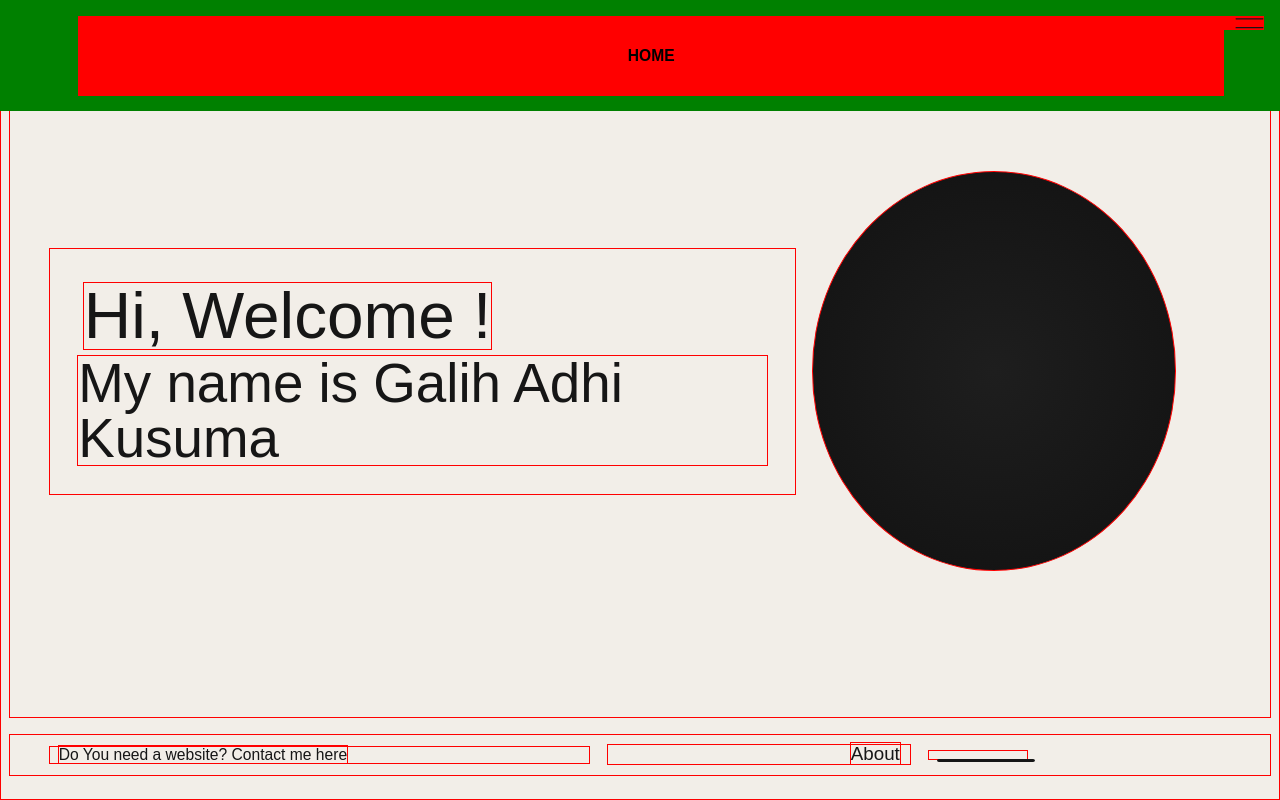
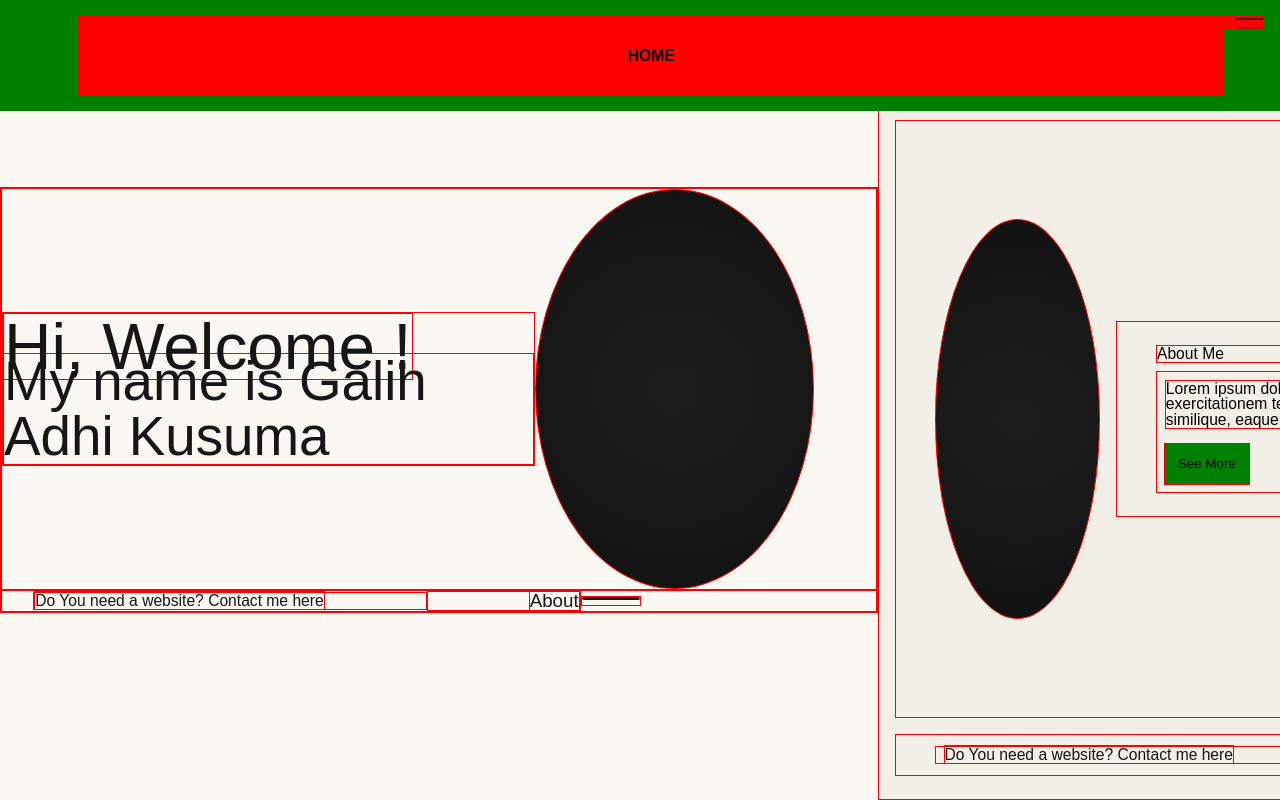
Before and after one commit to NoxturneDev/personal-portfolio-website, a React (Create React App) app: page / in a window 1280 px wide. Built offline with nearby package versions, Linux system fonts and the light colour scheme; a web font is replaced by a local one.

Commit message:
before fully rewrite

```diff
--- a/src/components/ScrollWrapper.jsx
+++ b/src/components/ScrollWrapper.jsx
@@ -111,7 +111,7 @@ function ScrollWrapper({ children }) {
         <>
             <Menu page={page} />
             <div
-                className="scroll-wrapper container-flex-l"
+                className="scroll-wrapper"
                 ref={wrapper}
             >
                 {children}
--- a/src/components/style/_scroll-wrapper.scss
+++ b/src/components/style/_scroll-wrapper.scss
@@ -1,4 +1,6 @@
 .scroll-wrapper {
+    @include flex(flex-start, center);
+
     background-color: $light-100;
     width: 100vw;
     height: 100vh;
@@ -7,9 +9,11 @@
     * {
         border: $debug;
     }
-}
 
-.page-wrapper {
+    // Content wrapper for each content
+    .content-wrapper{
+        @include flexCol(flex-start, center);
+
         min-width: 100vw;
         height: 100%;
         padding: 1em 0.5em;
@@ -19,9 +23,10 @@
             margin: 0.5em;
         }
 
-    .page-content {
+        .content {
             width: 100%;
             flex-grow: 1;
             padding: 0 2em;
         }
     }
+}
--- a/src/pages/landing-page/Main.jsx
+++ b/src/pages/landing-page/Main.jsx
@@ -5,7 +5,6 @@ import Sphere from '../../components/Sphere'
 import ScrollWrapper from '../../components/ScrollWrapper'
 import Footer from '../../components/Footer'
 import AboutOverlay from './AboutOverlay'
-import { useEffect } from 'react'
 
 function Main() {
   const [overlay, setOverlay] = useState(false)
@@ -22,8 +21,9 @@ function Main() {
 
   return (
     <ScrollWrapper>
-      <div className="container-flex-col page-wrapper" data-page="HOME">
-        <div className="page-content welcome-page-content">
+      {/* SCROLL SNAP CONTENT */}
+      <div className="landing-page-content-wrapper" data-page="HOME">
+        <div className="content content-welcome">
           <div className="title-wrapper">
             <motion.h1
               className='welcome-page-title container-flex'
@@ -51,9 +51,10 @@ function Main() {
         <Footer />
       </div>
 
-      <div className="container-flex-col page-wrapper" data-page="HOME">
+      {/* SCROLL SNAP CONTENT */}
+      <div className="container-flex-col content-wrapper" data-page="HOME">
         <AboutOverlay overlayState={handleOverlay} />
-        <div className="page-content about-page-content">
+        <div className="content content-aboutme">
           <Sphere />
           <div className="about-text-wrapper">
             <div className="about-text-header header">
--- a/src/pages/style/_landing-page.scss
+++ b/src/pages/style/_landing-page.scss
@@ -1,4 +1,4 @@
-.welcome-page-content {
+.content-welcome {
     @include flex(flex-start, center);
 
     .title-wrapper {
@@ -34,7 +34,7 @@
 
 
 // ABOUT PAGE
-.about-page-content {
+.content-aboutme {
     @include flex(center, center);
     overflow: hidden;
 
--- a/src/style/css/main.css
+++ b/src/style/css/main.css
@@ -221,6 +221,9 @@ h2 {
 }
 
 .scroll-wrapper {
+  display: flex;
+  justify-content: flex-start;
+  align-items: center;
   background-color: #FBF8F3;
   width: 100vw;
   height: 100vh;
@@ -229,17 +232,20 @@ h2 {
 .scroll-wrapper * {
   border: 1px solid red;
 }
-
-.page-wrapper {
+.scroll-wrapper .content-wrapper {
+  display: flex;
+  flex-direction: column;
+  justify-content: center;
+  align-items: flex-start;
   min-width: 100vw;
   height: 100%;
   padding: 1em 0.5em;
   background-color: #F2EEE8;
 }
-.page-wrapper * {
+.scroll-wrapper .content-wrapper * {
   margin: 0.5em;
 }
-.page-wrapper .page-content {
+.scroll-wrapper .content-wrapper .content {
   width: 100%;
   flex-grow: 1;
   padding: 0 2em;
@@ -405,15 +411,15 @@ h2 {
   height: 10vh;
 }
 
-.welcome-page-content {
+.content-welcome {
   display: flex;
   justify-content: flex-start;
   align-items: center;
 }
-.welcome-page-content .title-wrapper {
+.content-welcome .title-wrapper {
   flex-grow: 1;
 }
-.welcome-page-content .title-wrapper .welcome-page-title {
+.content-welcome .title-wrapper .welcome-page-title {
   display: flex;
   justify-content: flex-start;
   align-items: center;
@@ -422,7 +428,7 @@ h2 {
   font-weight: 400;
   color: #161616;
 }
-.welcome-page-content .title-wrapper .welcome-page-subtitle {
+.content-welcome .title-wrapper .welcome-page-subtitle {
   display: flex;
   justify-content: flex-start;
   align-items: center;
@@ -436,33 +442,33 @@ h2 {
   width: fit-content;
   margin-top: -0.5em;
 }
-.welcome-page-content .sphere {
+.content-welcome .sphere {
   margin-right: 4em;
 }
 
-.about-page-content {
+.content-aboutme {
   display: flex;
   justify-content: center;
   align-items: center;
   overflow: hidden;
 }
-.about-page-content .about-text-wrapper {
+.content-aboutme .about-text-wrapper {
   padding: 1em 2em;
 }
-.about-page-content .about-text-wrapper #toggle-on {
+.content-aboutme .about-text-wrapper #toggle-on {
   z-index: 10;
   background-color: green;
   padding: 1em;
   cursor: pointer;
 }
-.about-page-content .about-overlay {
+.content-aboutme .about-overlay {
   position: absolute;
   background: #161616;
   min-width: 100vw;
   min-height: 100vh;
   z-index: 30;
 }
-.about-page-content .about-overlay #toggle-off {
+.content-aboutme .about-overlay #toggle-off {
   z-index: 20;
   padding: 1em;
   background-color: blue;
```
Also changed, not shown: 1 other file (tests, documents, lock files or other folders). Lines whose indentation alone changed are shown as unchanged.
